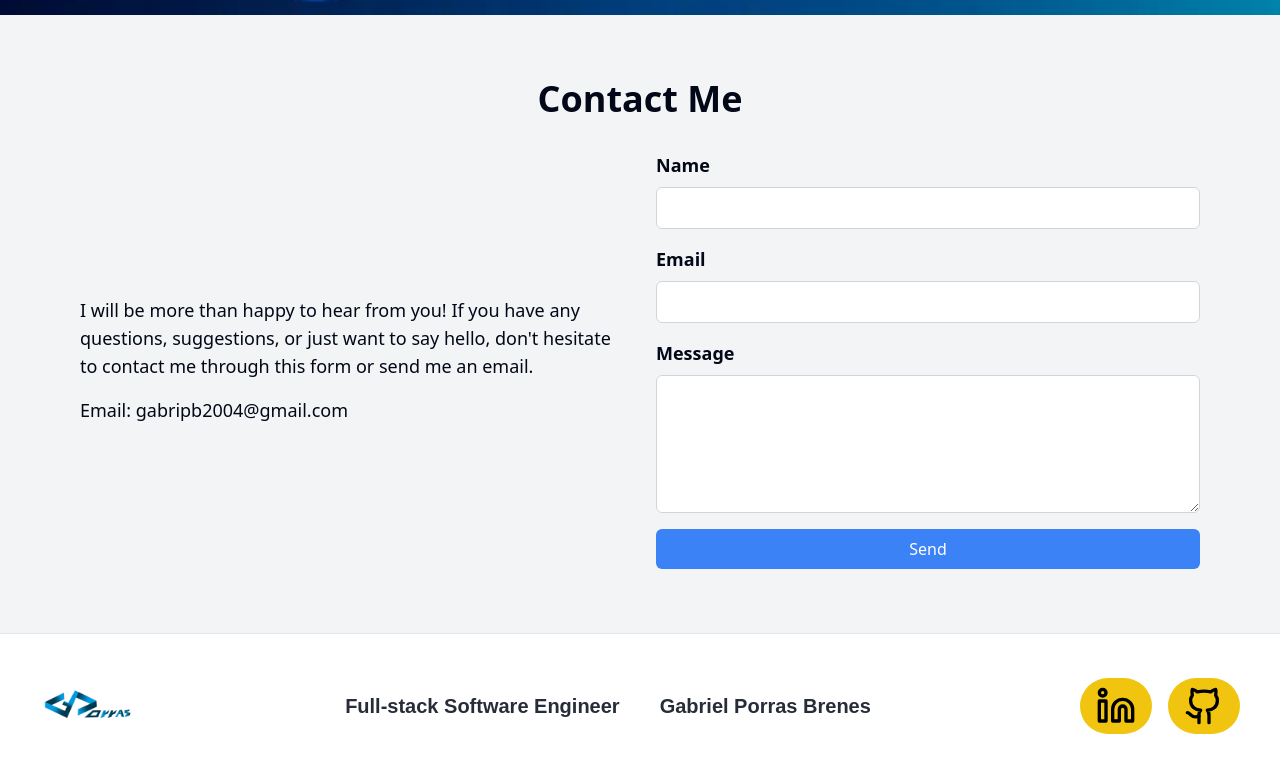
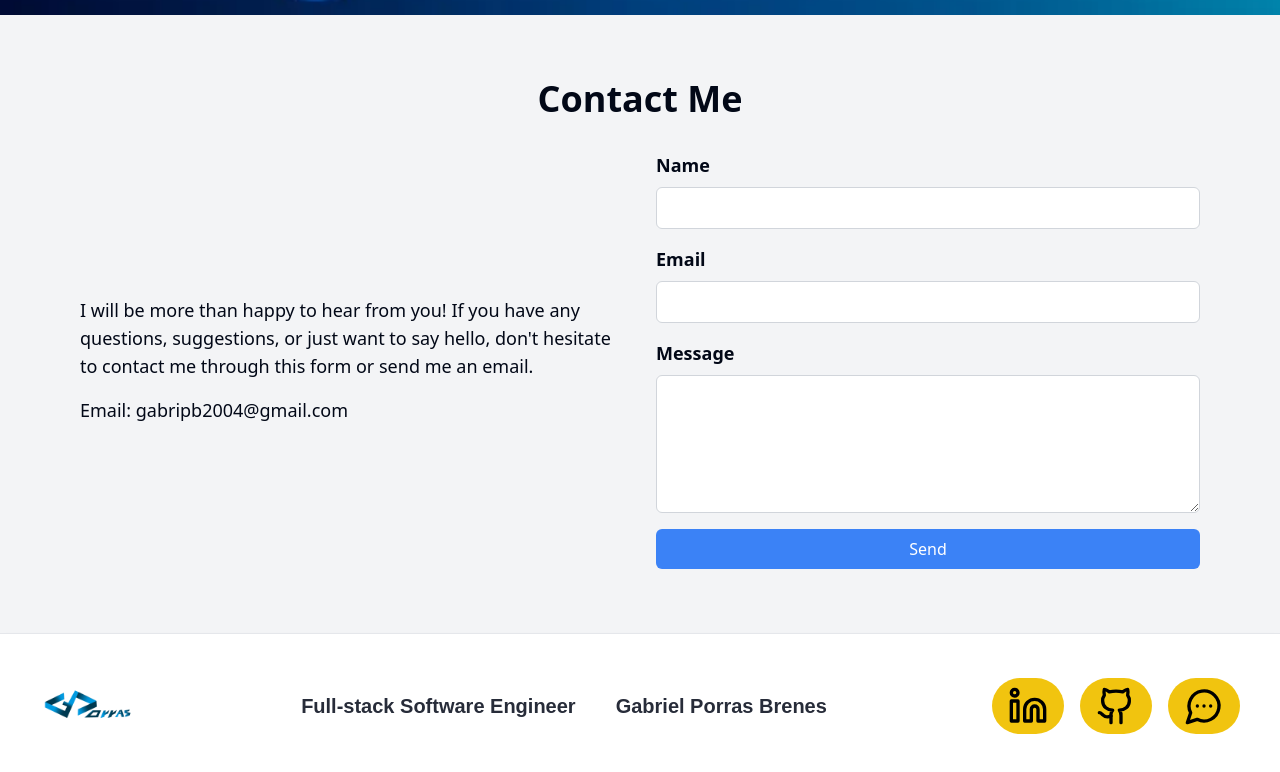
Before and after one commit to Unxpected155/proyecto-portafolio, a React (Vite) app: page / in a window 1280 px wide. Shown: the part 2216-2988 px from the top of the page. Built offline with nearby package versions, Linux system fonts and the light colour scheme.

Commit message:
Implemented chat with WhatsApp

```diff
--- a/src/sections/Footer.tsx
+++ b/src/sections/Footer.tsx
@@ -1,5 +1,5 @@
 import { motion } from "framer-motion";
-import { Github, Linkedin } from "lucide-react";
+import { Github, Linkedin, MessageCircleMore } from "lucide-react";
 
 const Footer = () => {
   return (
@@ -38,6 +38,15 @@ const Footer = () => {
         >
           <Github className="size-8 md:size-10" color="black" />
         </motion.a>
+        <motion.a
+          href="https://wa.me/50672052488"
+          target="_blank"
+          whileHover={{ scale: 1.1 }}
+          transition={{ type: "spring", stiffness: 400, damping: 10 }}
+          className="flex justify-center rounded-full bg-secondary-color px-4 py-2 hover:bg-opacity-85 focus:outline-none focus:ring focus:ring-secondary-color"
+        >
+          <MessageCircleMore className="size-8 md:size-10" color="black" />
+        </motion.a>
       </div>
     </div>
   );
```
